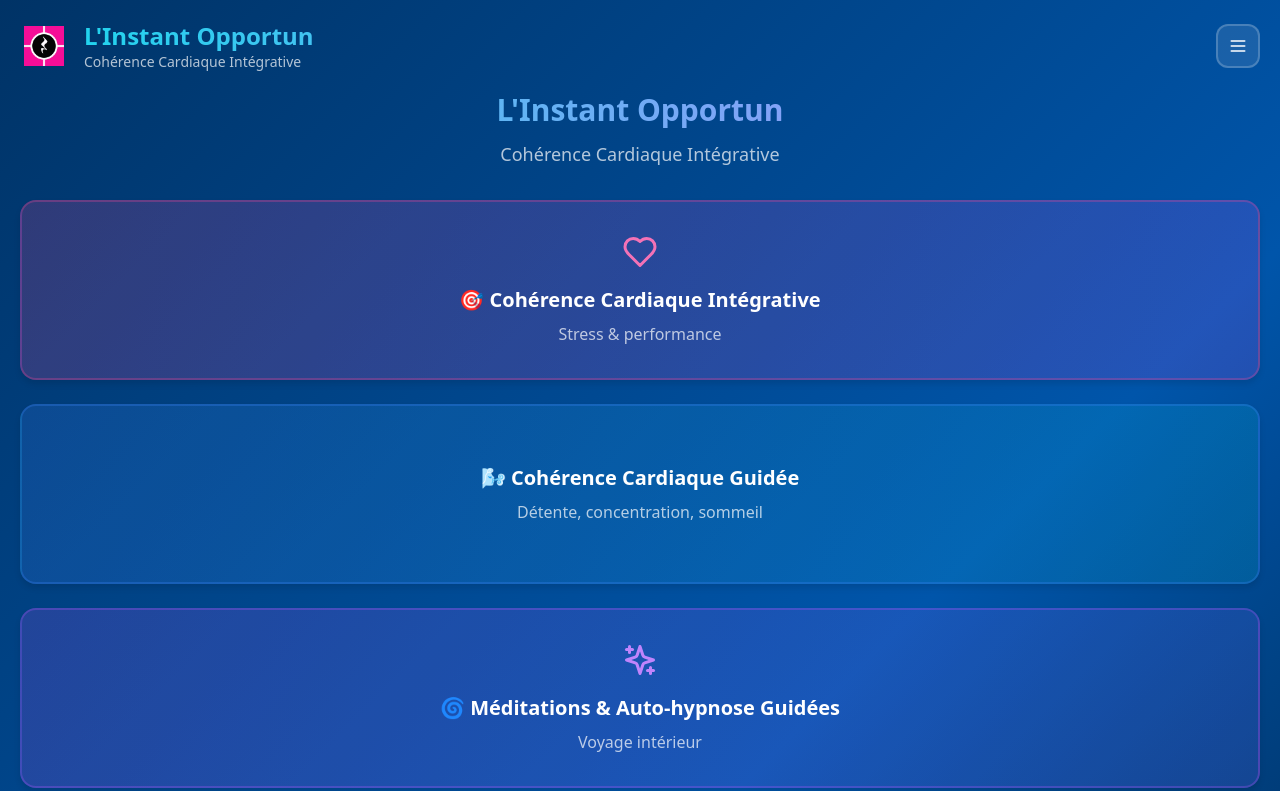
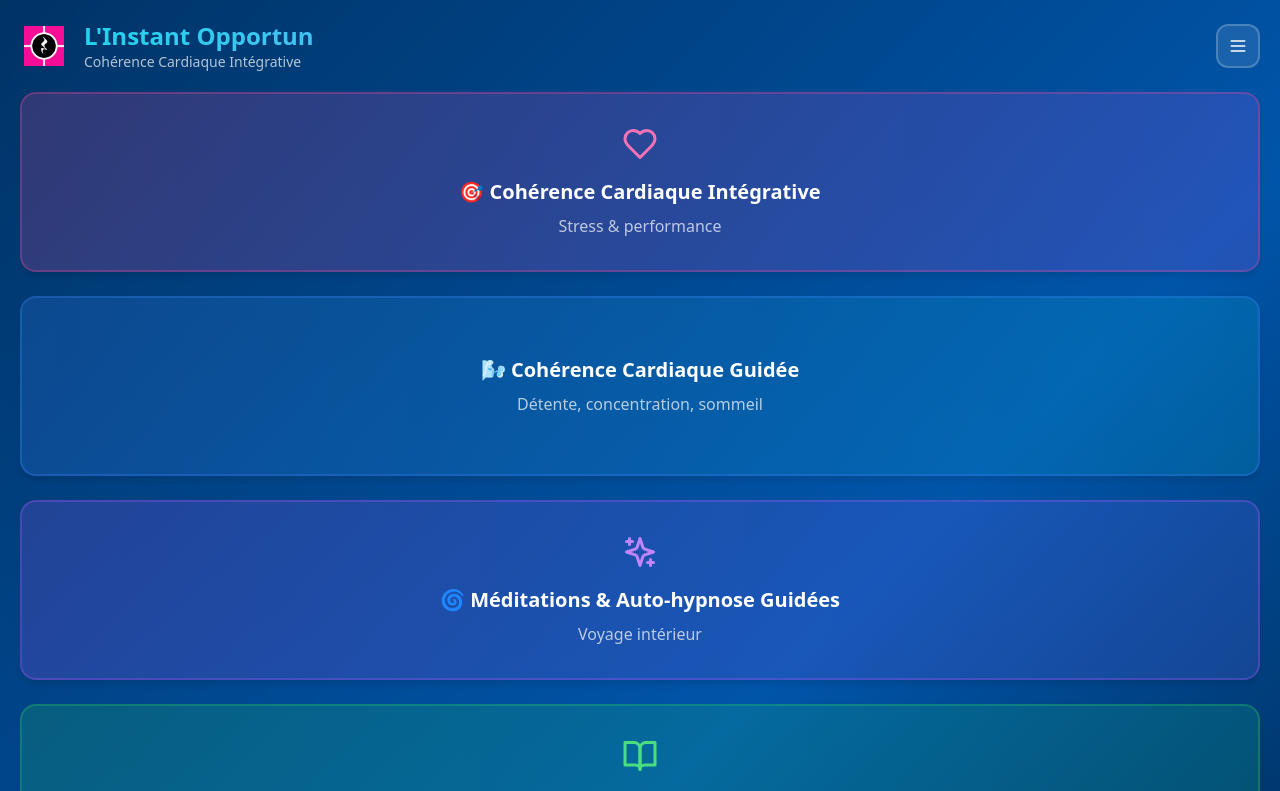
Before and after one commit to TITCLAIRE/lyne-up, a React (Vite) app: page / in a window 1280 px wide. Shown: the top 791 px of the page. Built offline with nearby package versions, Linux system fonts and the light colour scheme.

Commit message:
Supprimer le titre en double sur la page d'accueil

```diff
--- a/src/pages/HomeScreen.jsx
+++ b/src/pages/HomeScreen.jsx
@@ -5,15 +5,6 @@ import { Heart, Sparkles, BookOpen } from 'lucide-react';
 export default function HomeScreen() {
   return (
     <div className="px-5 pb-5">
-      <div className="text-center mb-8">
-        <h1 className="text-3xl font-bold mb-3 bg-gradient-to-r from-cyan-400 to-purple-400 bg-clip-text text-transparent">
-          L'Instant Opportun
-        </h1>
-        <p className="text-white/70 text-lg">
-          Cohérence Cardiaque Intégrative
-        </p>
-      </div>
-
       <div className="grid gap-6">
         <Link to="/sessions/libre" className="home-card bg-gradient-to-r from-pink-500/20 to-purple-500/20 border-2 border-pink-500/30">
           <div className="flex flex-col items-center justify-center h-full p-6 text-center">
```
